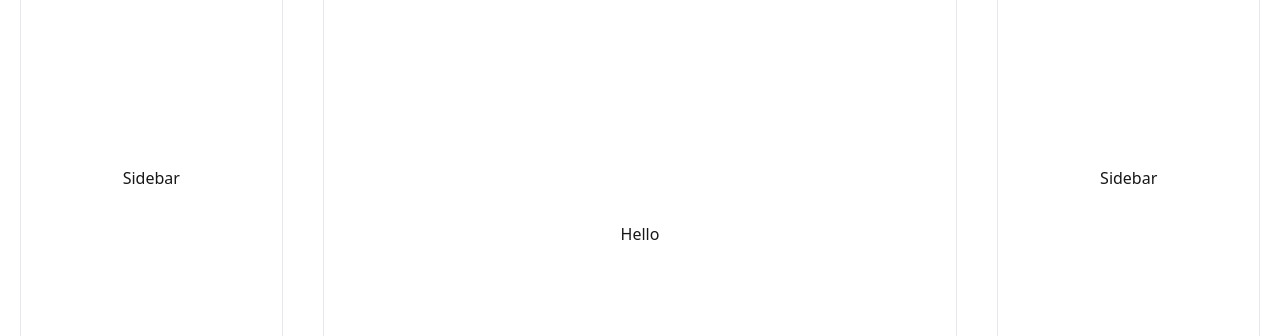
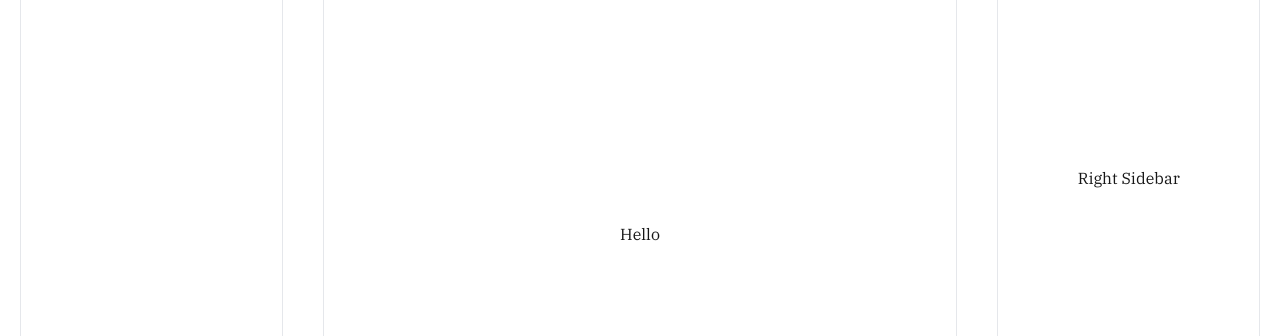
Before and after one commit to SandeebAdhikari/Daily_Routine_App, a Next.js app: page / in a window 1280 px wide. Shown: the part 318-654 px from the top of the page. Built offline with nearby package versions, Linux system fonts and the light colour scheme.

Commit message:
add sidebar prps

```diff
--- a/app/globals.css
+++ b/app/globals.css
@@ -17,4 +17,6 @@
 body {
   color: var(--foreground);
   background: var(--background);
+  @apply font-inter;
+  @apply font-ibm-plex-serif;
 }
--- a/app/layout.tsx
+++ b/app/layout.tsx
@@ -27,12 +27,12 @@ export default function RootLayout({
   return (
     <html lang="en">
       <body className={`flex ${inter.variable} ${ibmPlexSerif.variable}`}>
-        <Sidebar />
+        <Sidebar side="left" />
         <div className="flex flex-col w-[1040px] mt-10 mx-5">
           <NavBar />
           {children}
         </div>
-        <Sidebar />
+        <Sidebar side="right" />
       </body>
     </html>
   );
--- a/app/page.tsx
+++ b/app/page.tsx
@@ -1,6 +1,6 @@
 export default function Home() {
   return (
-    <div className="flex flex-col items-center justify-center w-full min-h-screen mt-10 border">
+    <div className="flex flex-col items-center justify-center min-h-screen mt-10 border">
       Hello
     </div>
   );
--- a/components/Sidebar.tsx
+++ b/components/Sidebar.tsx
@@ -1,9 +1,27 @@
+import Image from "next/image";
 import React from "react";
 
-const Sidebar = () => {
+interface SidebarProps {
+  side: "left" | "right";
+}
+
+const Sidebar: React.FC<SidebarProps> = ({ side }) => {
   return (
     <div className="w-[429px] flex flex-col items-center mt-10 mx-5 justify-center border">
-      Sidebar
+      {side === "left" && (
+        <div className="flex flex-col p-2">
+          <Image
+            src="/icons/sa-favicon-black.svg"
+            alt="logo"
+            width={200}
+            height={200}
+            className="invert"
+          />
+        </div>
+      )}
+      {side === "right" && (
+        <div className="flex flex-col p-2">Right Sidebar</div>
+      )}
     </div>
   );
 };
```
